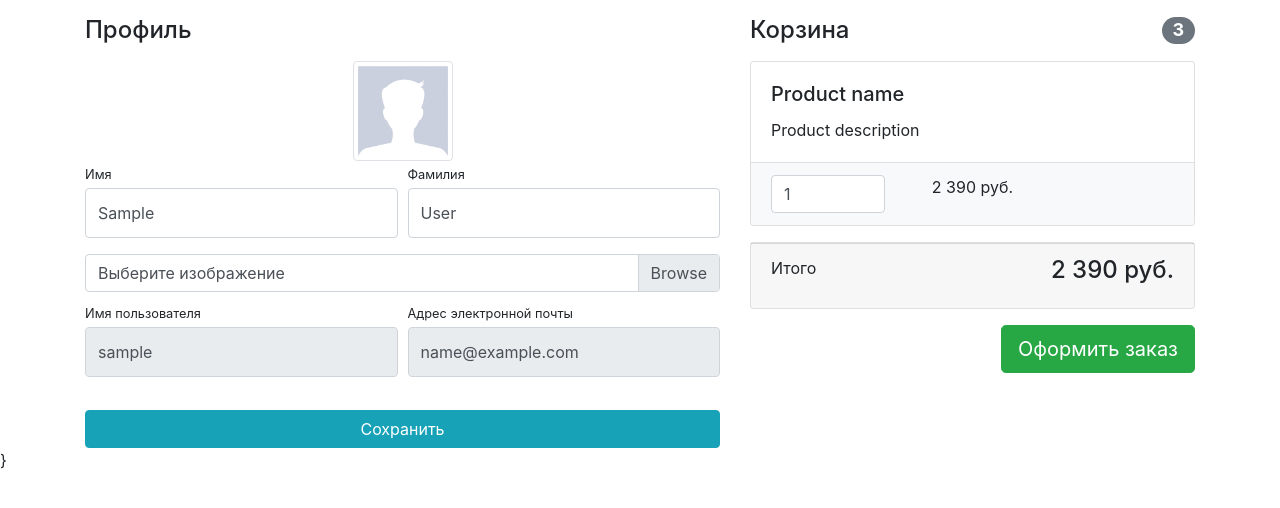
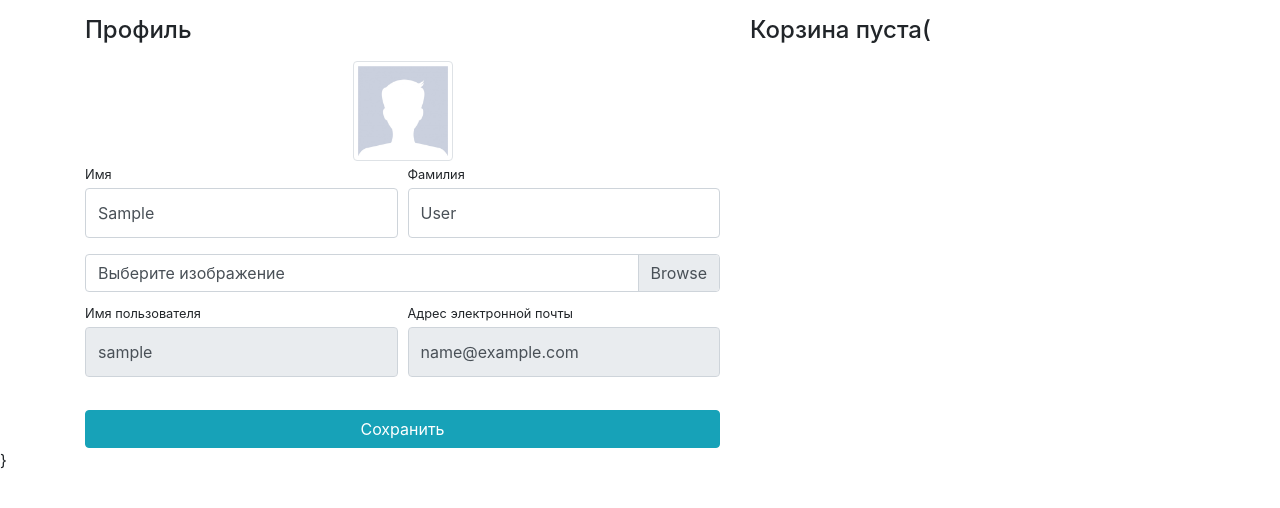
Before and after one commit to swankeyyy/onlineShop, a Django app: page /users/profile/ in a window 1280 px wide. Shown: the part 56-564 px from the top of the page. Run offline with Django 3.2, Linux system fonts and the light colour scheme; the visitor is signed in with stand-in values (Sample User, id 1); data that the repository does not hold is empty; some libraries are stand-ins or nearby versions.

Commit message:
50 % basket ready

```diff
--- a/store/products/templates/products/base.html
+++ b/store/products/templates/products/base.html
@@ -22,14 +22,14 @@
 <!-- Navigation -->
 <nav class="navbar navbar-expand-lg navbar-dark bg-dark fixed-top">
     <div class="container">
-        <a class="navbar-brand" href="#">Store</a>
+        <a class="navbar-brand" href="{% url 'products:index' %}">Store</a>
         <button class="navbar-toggler" type="button" data-toggle="collapse" data-target="#navbarResponsive"
                 aria-controls="navbarResponsive" aria-expanded="false" aria-label="Toggle navigation"><span
                 class="navbar-toggler-icon"></span></button>
         <div class="collapse navbar-collapse" id="navbarResponsive">
             <ul class="navbar-nav ml-auto">
                 <li class="nav-item">
-                    <a class="nav-link" href="#">Каталог <i class="fas fa-shopping-bag"></i></a>
+                    <a class="nav-link" href="{% url 'products:index' %}">Каталог <i class="fas fa-shopping-bag"></i></a>
                 </li>
                 {% if not user.is_authenticated %}
                     <li class="nav-item">
--- /dev/null
+++ b/store/products/templates/products/basket.html
@@ -0,0 +1,32 @@
+{% if baskets %}
+    <h4 class="mt-3 mb-3 d-flex justify-content-between align-items-center mb-3">Корзина <span
+            class="badge badge-secondary badge-pill">3</span></h4>
+    <div class="card mb-3">
+        <div class="card-body">
+            <h5 class="card-title">Product name</h5>
+            <p class="card-text">Product description</p>
+        </div>
+        <ul class="list-group list-group-flush">
+            <li class="list-group-item bg-light">
+                <div class="row text-center">
+                    <div class="col-lg-4">
+                        <input name="basketID" type="number" class="form-control" value="1" min="0"/>
+                    </div>
+                    <div class="col-lg-4">2 390 руб.</div>
+                    <div class="col-lg-4">
+                        <a href="#"><i class="fas fa-trash"></i></a>
+                    </div>
+                </div>
+            </li>
+        </ul>
+    </div>
+    <div class="card mb-3">
+        <div class="card-footer">
+            <p class="float-left">Итого</p>
+            <h4 class="float-right">2 390 руб.</h4>
+        </div>
+    </div>
+    <a class="btn btn-success btn-lg float-right" href="../orders/order-create.html">Оформить заказ</a>
+{% else %}
+    <h4 class="mt-3 mb-3 d-flex justify-content-between align-items-center mb-3">Корзина пуста(</h4>
+{% endif %}
--- a/store/products/urls.py
+++ b/store/products/urls.py
@@ -1,8 +1,9 @@
 from django.contrib import admin
 from django.urls import path
-from products.views import products
+from products.views import products, basket_add
 
 app_name = 'products'
 urlpatterns = [
-    path('', products, name='index')
+    path('', products, name='index'),
+    path('baskets/add/<int:product_id>', basket_add, name='basket_add')
 ]
--- a/store/users/models.py
+++ b/store/users/models.py
@@ -3,4 +3,4 @@ from django.contrib.auth.models import AbstractUser
 # Create your models here.
 
 class User(AbstractUser):
-    image = models.ImageField(upload_to='users_images',  blank=True)
+    image = models.ImageField(upload_to='users_images', null=True,  blank=True)
--- a/store/users/templates/users/profile.html
+++ b/store/users/templates/users/profile.html
@@ -63,34 +63,7 @@
                 </form>
             </div>
             <div class="col-lg-5">
-                <h4 class="mt-3 mb-3 d-flex justify-content-between align-items-center mb-3">Корзина <span
-                        class="badge badge-secondary badge-pill">3</span></h4>
-                <div class="card mb-3">
-                    <div class="card-body">
-                        <h5 class="card-title">Product name</h5>
-                        <p class="card-text">Product description</p>
-                    </div>
-                    <ul class="list-group list-group-flush">
-                        <li class="list-group-item bg-light">
-                            <div class="row text-center">
-                                <div class="col-lg-4">
-                                    <input name="basketID" type="number" class="form-control" value="1" min="0"/>
-                                </div>
-                                <div class="col-lg-4">2 390 руб.</div>
-                                <div class="col-lg-4">
-                                    <a href="#"><i class="fas fa-trash"></i></a>
-                                </div>
-                            </div>
-                        </li>
-                    </ul>
-                </div>
-                <div class="card mb-3">
-                    <div class="card-footer">
-                        <p class="float-left">Итого</p>
-                        <h4 class="float-right">2 390 руб.</h4>
-                    </div>
-                </div>
-                <a class="btn btn-success btn-lg float-right" href="../orders/order-create.html">Оформить заказ</a>
+                {% include 'products/basket.html' %}
             </div>
         </div>
     </div>
--- a/store/users/views.py
+++ b/store/users/views.py
@@ -3,6 +3,7 @@ from users.models import User
 from users.forms import UserLoginForm, UserRegistrationForm, UserProfileForm
 from django.contrib import auth
 from django.urls import reverse
+from products.models import Basket
 
 
 def login(request):
@@ -44,7 +45,8 @@ def profile(request):
             print(form.errors)
     else:
         form = UserProfileForm(instance=request.user)
-    context = {'form': form}
+    context = {'form': form,
+               'baskets': Basket.objects.all()}
     return render(request, 'users/profile.html', context)
 
 
```
Also changed, not shown: store/products/models.py (+12 -2 lines), store/products/views.py (+16 -2 lines), store/products/migrations/0002_basket.py (added).
